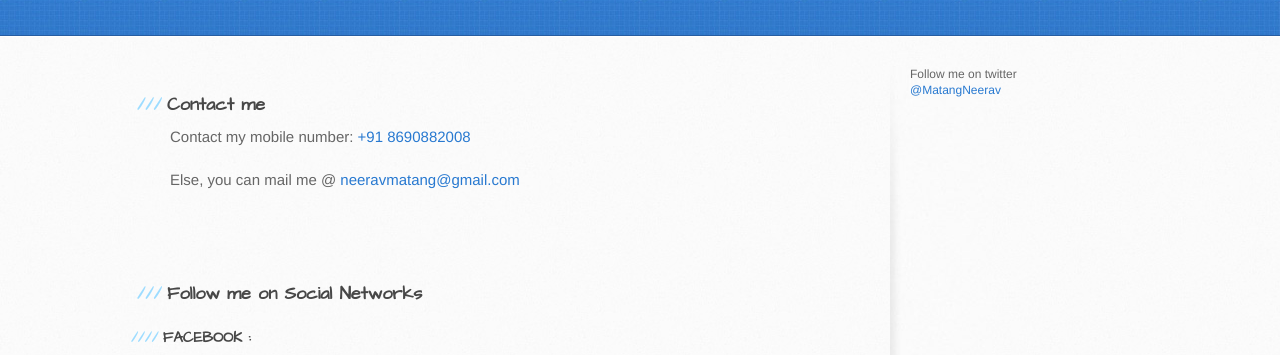
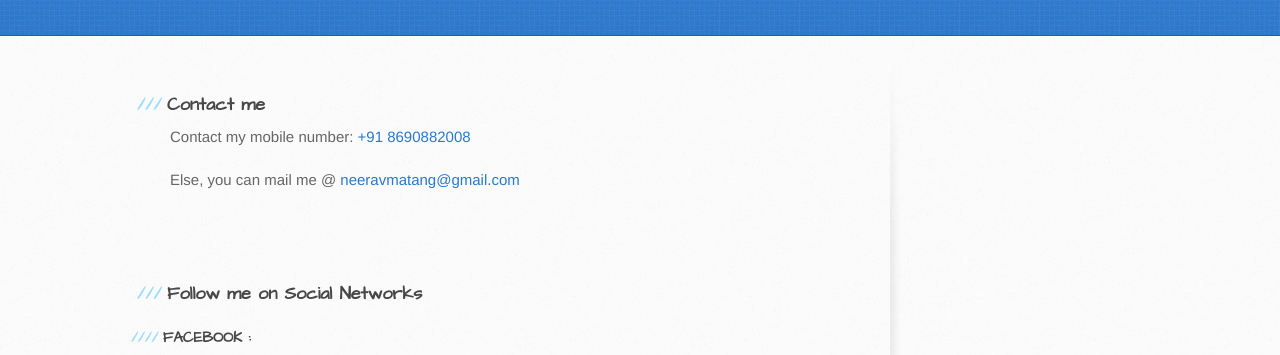
Before and after one commit to NeeravMatang/neeravmatang.github.io, a plain HTML site: page index.html in a window 1280 px wide. Shown: the part 165-520 px from the top of the page. Drawn offline with Linux system fonts and the light colour scheme.

Commit message:
Update index.html

```diff
--- a/index.html
+++ b/index.html
@@ -64,7 +64,7 @@
         <aside id="sidebar">
 
 
-          <p>Follow me on twitter <a href="http://twitter.com/MatangNeerav">@MatangNeerav</a></p>
+
         </aside>
       </div>
     </div>
```
